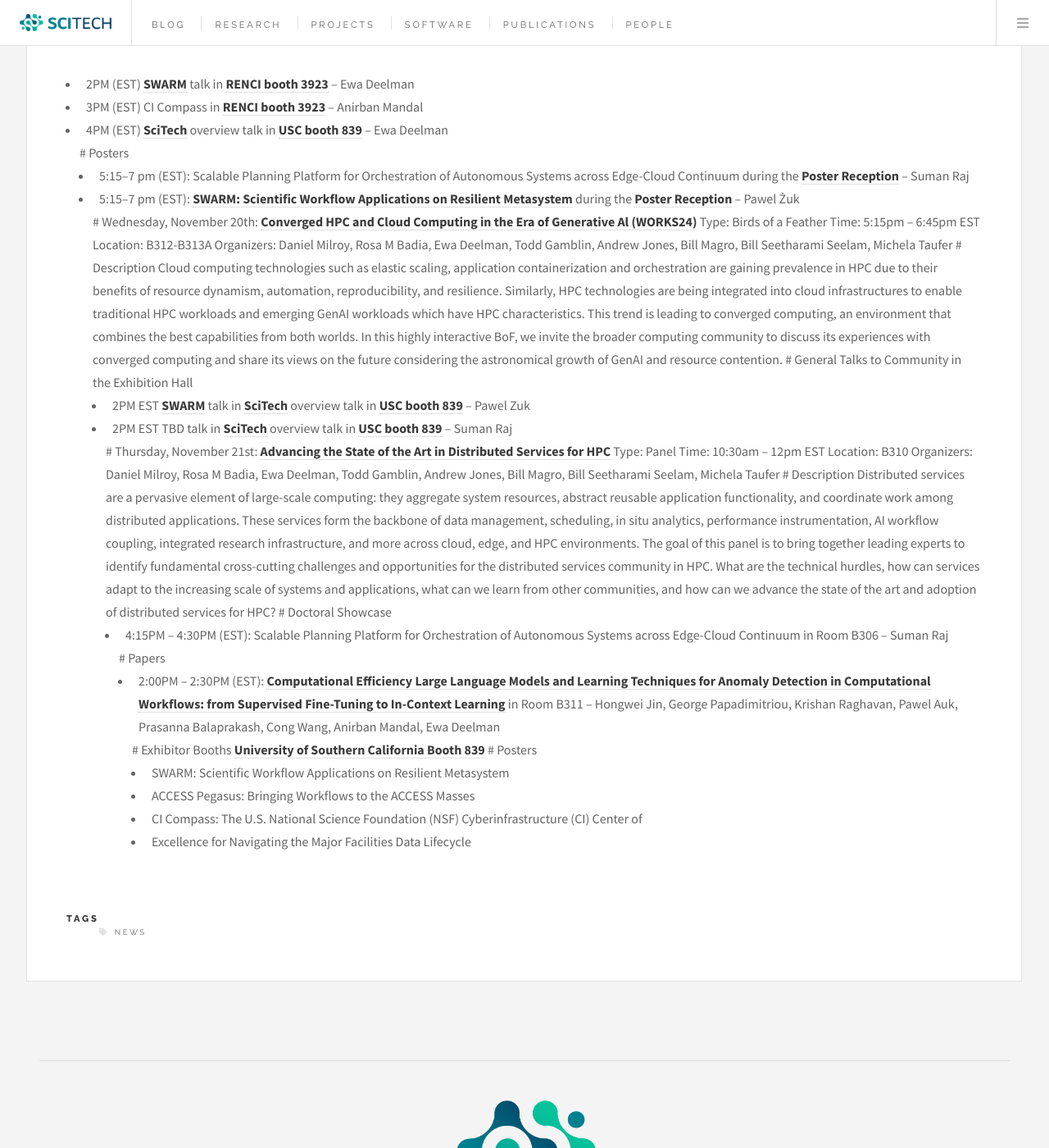
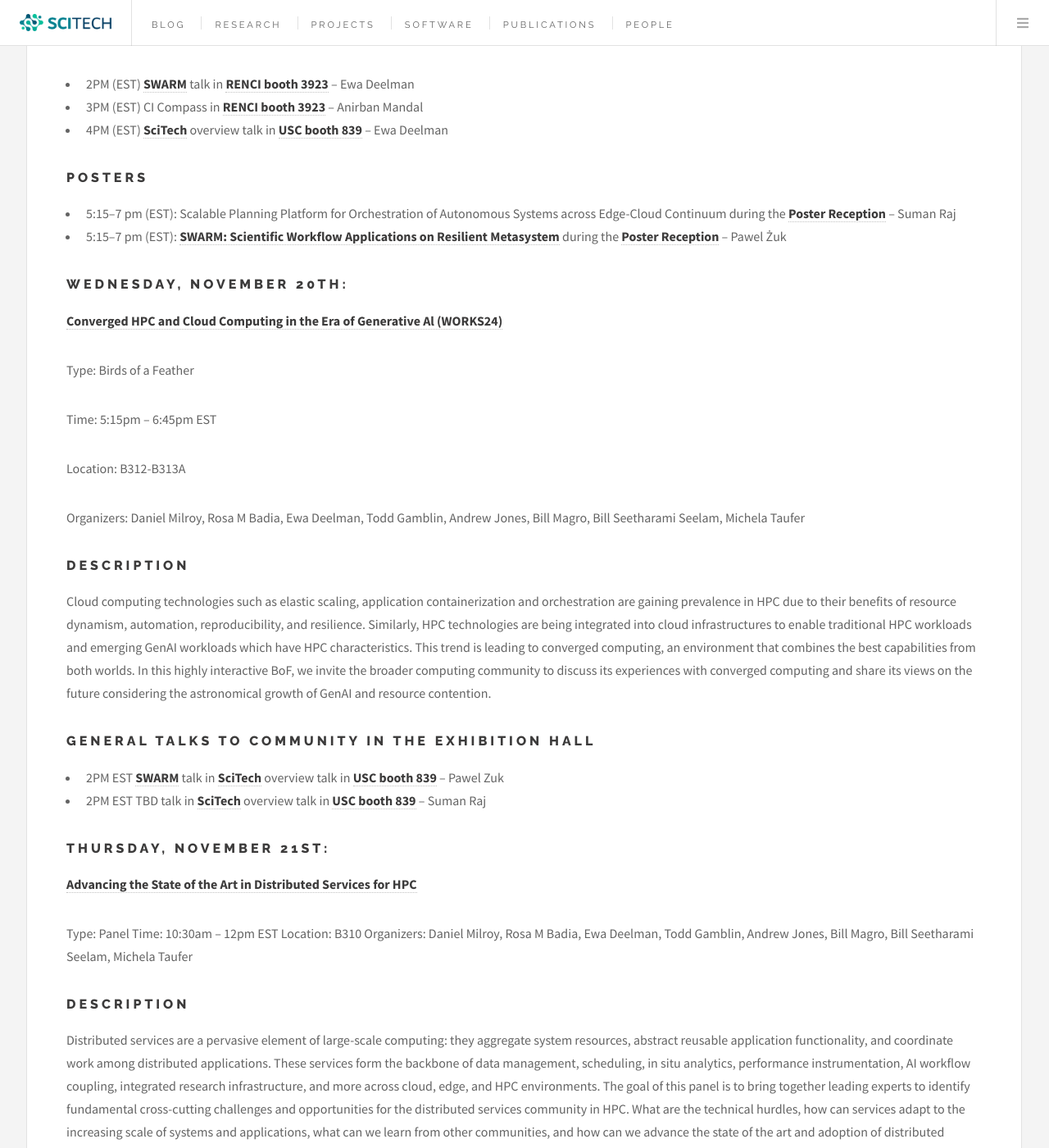
Before and after one commit to scitech-isi/scitech-isi.github.io, a Jekyll site: the page built from _posts/2024-10-29-Meet-Us-At-SC2024.md, in a window 1280 px wide and 1400 px high, scrolled down 1444 px. Shown: the whole window at 82% size. Built offline with Jekyll 4.4.1, drawn with Linux system fonts in a browser that asks for light colours; some of the changed text lies outside the part shown.

Commit message:
Update 2024-10-29-Meet-Us-At-SC2024.md

```diff
--- a/_posts/2024-10-29-Meet-Us-At-SC2024.md
+++ b/_posts/2024-10-29-Meet-Us-At-SC2024.md
@@ -33,16 +33,16 @@
 <li>3PM (EST) CI Compass in <b><a href="https://hallerickson.ungerboeck.com/prod/app85.cshtml?aat=peuh5vlO6ZHi%2b47qjYZa18Xc2wJidCmeJEqz3QTdp0w%3d">RENCI booth 3923</a></b> – Anirban Mandal</li>
 
 <li>4PM (EST) <b><a href="https://swarm-workflows.org">SciTech</a></b> overview talk in <b><a href="https://hallerickson.ungerboeck.com/prod/app85.cshtml?aat=peuh5vlO6ZHi%2b47qjYZa18Xc2wJidCmeJEqz3QTdp0w%3d">USC booth 839</a></b> – Ewa Deelman</li>
-
+</ul>
 # Posters
 
 <ul>
-  <li>5:15–7 pm (EST): Scalable Planning Platform for Orchestration of Autonomous Systems
+<li>5:15–7 pm (EST): Scalable Planning Platform for Orchestration of Autonomous Systems
 across Edge-Cloud Continuum during the <b><a href="https://sc24.supercomputing.org/program/posters/">Poster Reception</a></b> – Suman Raj</li>
 
 <li>5:15–7 pm (EST): <b><a href="https://sc24.conference-program.com/presentation/?id=post169&sess=sess487">SWARM: Scientific Workflow Applications on
 Resilient Metasystem</a></b> during the <b><a href="https://sc24.supercomputing.org/program/posters/">Poster Reception</a></b> – Pawel Żuk</li>
-
+</ul>
 # Wednesday, November 20th:
 <b><a href="https://sc24.conference-program.com/presentation/?id=bof236&sess=sess586">Converged HPC and Cloud Computing in the Era of Generative Al (WORKS24)</a></b>
 
@@ -76,7 +76,7 @@
 <li>2PM EST <b><a href="https://swarm-workflows.org">SWARM</a></b> talk in <b><a href="https://swarm-workflows.org">SciTech</a></b> overview talk in <b><a href="https://hallerickson.ungerboeck.com/prod/app85.cshtml?aat=peuh5vlO6ZHi%2b47qjYZa18Xc2wJidCmeJEqz3QTdp0w%3d">USC booth 839</a></b> – Pawel Zuk</li>
 
 <li>2PM EST TBD talk in <b><a href="https://swarm-workflows.org">SciTech</a></b> overview talk in <b><a href="https://hallerickson.ungerboeck.com/prod/app85.cshtml?aat=peuh5vlO6ZHi%2b47qjYZa18Xc2wJidCmeJEqz3QTdp0w%3d">USC booth 839</a></b> – Suman Raj</li>
-
+</ul>
 # Thursday, November 21st:
 <b><a href="https://sc24.conference-program.com/presentation/?id=pan135&sess=sess453">Advancing the State of the Art in Distributed Services for HPC</a></b>
 
@@ -105,7 +105,7 @@
 <ul>
 <li>4:15PM – 4:30PM (EST): Scalable Planning Platform for Orchestration of Autonomous
 Systems across Edge-Cloud Continuum in Room B306 – Suman Raj</li>
-
+</ul>
 # Papers
 
 <ul>
@@ -117,10 +117,11 @@
 
 # Exhibitor Booths
 <b><a href="https://hallerickson.ungerboeck.com/prod/app85.cshtml?aat=peuh5vlO6ZHi%2b47qjYZa18Xc2wJidCmeJEqz3QTdp0w%3d">University of Southern California Booth 839</a></b>
-
+</ul>
 # Posters
 
 <ul>
 <li>SWARM: Scientific Workflow Applications on Resilient Metasystem</li>
 <li>ACCESS Pegasus: Bringing Workflows to the ACCESS Masses</li>
 <li>CI Compass: The U.S. National Science Foundation (NSF) Cyberinfrastructure (CI) Center of</li> <li>Excellence for Navigating the Major Facilities Data Lifecycle</li>
+</ul>
```
